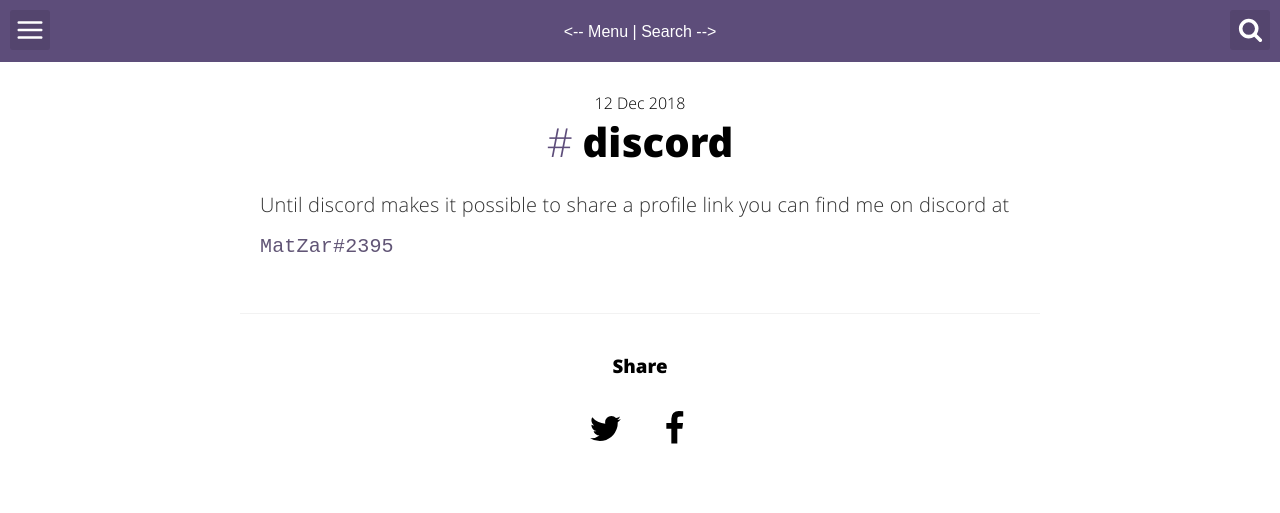
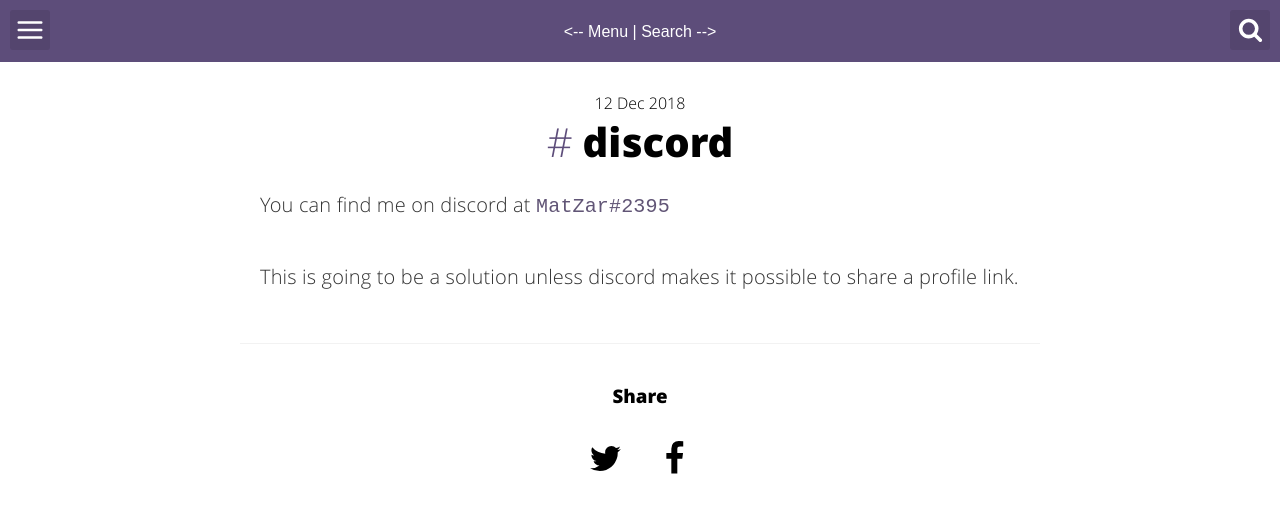
Before and after one commit to matzar/matzar.github.io, a Jekyll site: the page built from _posts/2018-12-12-discord.md, in a window 1280 px wide. Shown: the top 513 px of the page. Built offline with Jekyll 4.4.1, drawn with Linux system fonts in a browser that asks for light colours.

Commit message:
update: discord.md

```diff
--- a/_posts/2018-12-12-discord.md
+++ b/_posts/2018-12-12-discord.md
@@ -8,5 +8,6 @@
 categories:
 ---
 
-Until discord makes it possible to share a profile link you can find me on discord at
-`MatZar#2395`
+You can find me on discord at `MatZar#2395`
+
+This is going to be a solution unless discord makes it possible to share a profile link.
```
